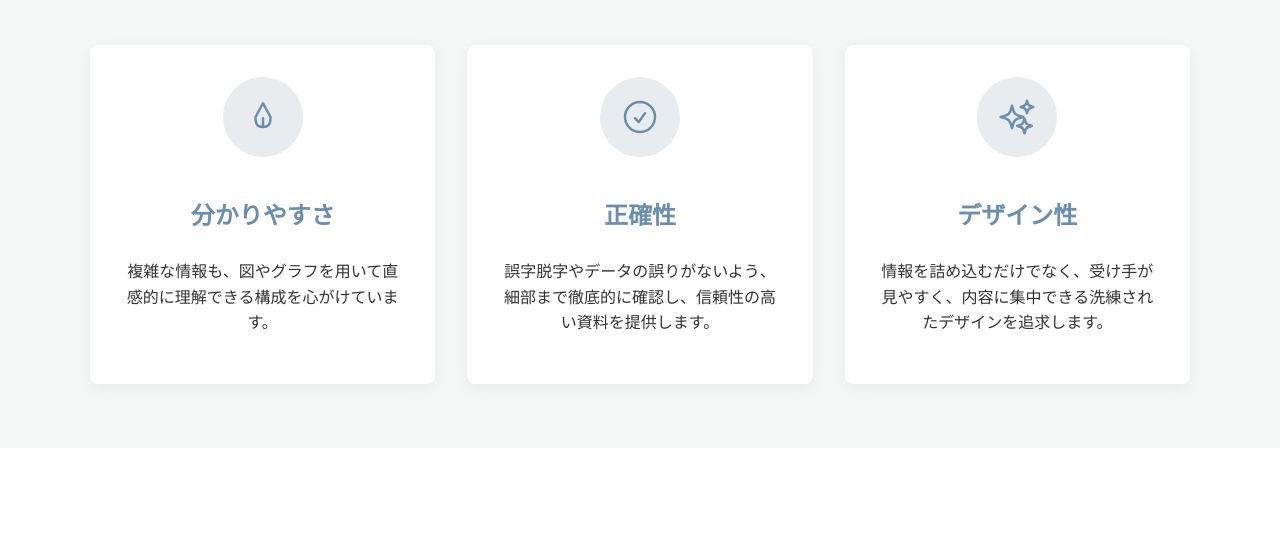
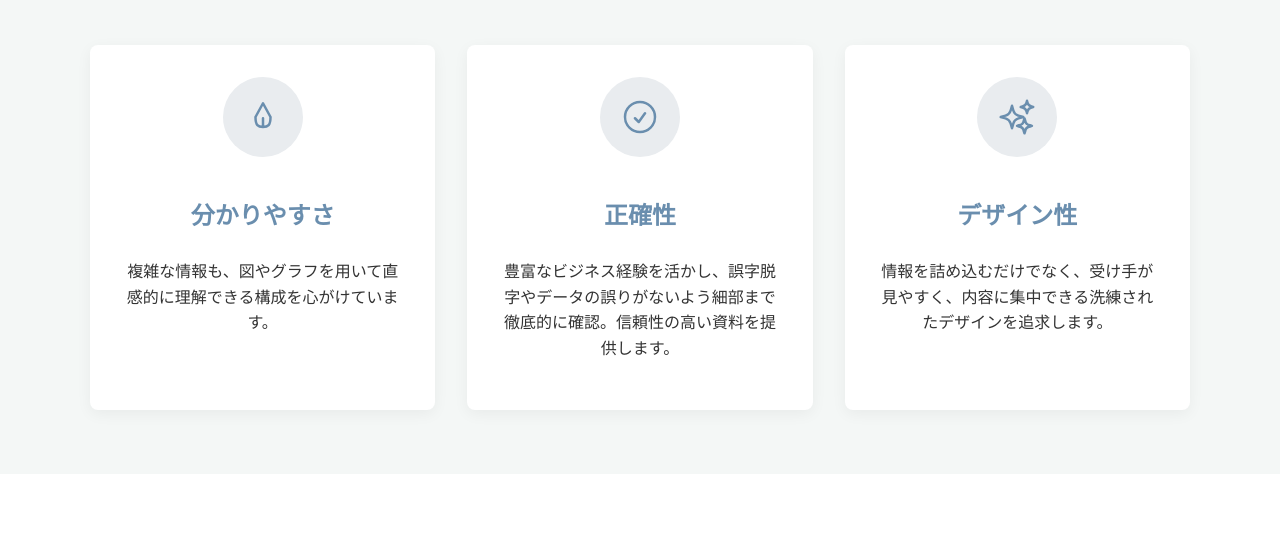
Before and after one commit to DadmodeBase/First-try, a plain HTML site: page index.html in a window 1280 px wide. Shown: the part 638-1180 px from the top of the page. Drawn offline with Linux system fonts and the light colour scheme.

Commit message:
ビジネス経験豊富追加

```diff
--- a/index.html
+++ b/index.html
@@ -33,7 +33,7 @@
                             <svg xmlns="http://www.w3.org/2000/svg" fill="none" viewBox="0 0 24 24" stroke-width="1.5" stroke="currentColor"><path stroke-linecap="round" stroke-linejoin="round" d="M9 12.75L11.25 15 15 9.75M21 12a9 9 0 11-18 0 9 9 0 0118 0z" /></svg>
                         </div>
                         <h3>正確性</h3>
-                        <p>誤字脱字やデータの誤りがないよう、細部まで徹底的に確認し、信頼性の高い資料を提供します。</p>
+                        <p>豊富なビジネス経験を活かし、誤字脱字やデータの誤りがないよう細部まで徹底的に確認。信頼性の高い資料を提供します。</p>
                     </div>
                     <div class="feature-item">
                         <div class="feature-item-icon">
```
